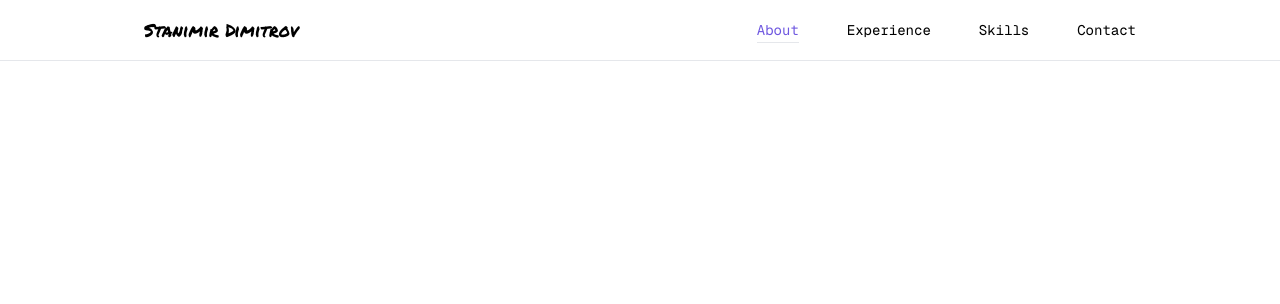
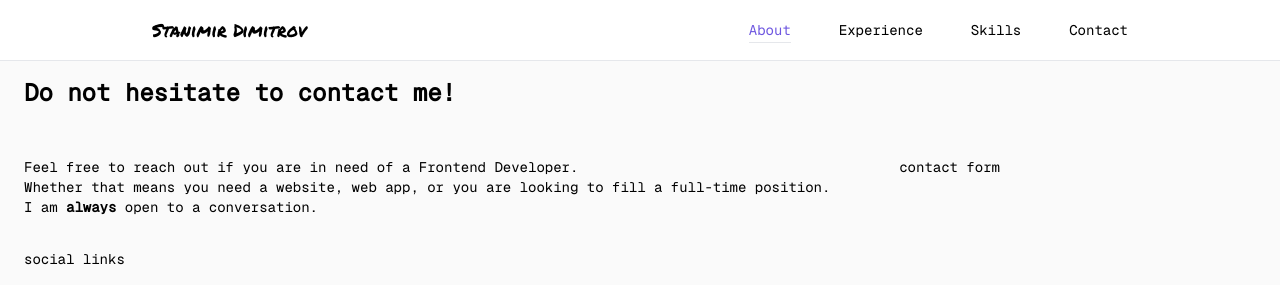
Before and after one commit to standimitrovv/portfolio-23, a React (Vite) app: page / in a window 1280 px wide. Shown: the top 304 px of the page. Built offline with nearby package versions, Linux system fonts and the light colour scheme.

Commit message:
feat: create a skeleton of the contact section

```diff
--- a/src/App.tsx
+++ b/src/App.tsx
@@ -1,3 +1,4 @@
+import { ContactSection } from './features/contact/ContactSection';
 import { Navbar } from './features/navbar/Navbar';
 import { MobileMenuProvider } from './features/navbar/state/MobileMenuProvider';
 
@@ -6,6 +7,10 @@ export const App = () => {
     <main className='font-geistMono text-sm'>
       <MobileMenuProvider>
         <Navbar />
+
+        <footer className='bg-[#fafafa]'>
+          <ContactSection />
+        </footer>
       </MobileMenuProvider>
     </main>
   );
--- /dev/null
+++ b/src/features/contact/ContactSection.tsx
@@ -0,0 +1,30 @@
+export const ContactSection = () => {
+  return (
+    <section className='max-w-5xl py-4 px-6'>
+      <h1 className='text-2xl font-bold mb-12'>
+        Do not hesitate to contact me!
+      </h1>
+
+      <div className='flex justify-between'>
+        <div className='flex flex-col'>
+          <div className='mb-8'>
+            <span>
+              Feel free to reach out if you are in need of a Frontend Developer.
+            </span>
+            <br />
+            <span>
+              Whether that means you need a website, web app, or you are looking
+              to fill a full-time position.
+            </span>
+            <br />
+            <span>
+              I am <strong>always</strong> open to a conversation.
+            </span>
+          </div>
+          <div>social links</div>
+        </div>
+        <div>contact form</div>
+      </div>
+    </section>
+  );
+};
--- a/src/features/navbar/Navbar.tsx
+++ b/src/features/navbar/Navbar.tsx
@@ -17,7 +17,7 @@ export const Navbar: React.FunctionComponent = () => {
     <header className='relative border-b'>
       <section
         id='desktop-menu'
-        className={`flex justify-between items-center p-4 max-w-5xl mx-auto ${
+        className={`flex justify-between items-center py-4 px-6 max-w-5xl mx-auto ${
           isMenuOpen && 'border-b'
         }`}
       >
--- a/src/features/navbar/state/MobileMenuProvider.tsx
+++ b/src/features/navbar/state/MobileMenuProvider.tsx
@@ -15,7 +15,7 @@ export const MobileMenuContext = createContext<Context>({
 });
 
 interface Props {
-  children: JSX.Element;
+  children: JSX.Element[];
 }
 
 export const MobileMenuProvider: React.FunctionComponent<Props> = (props) => {
```
